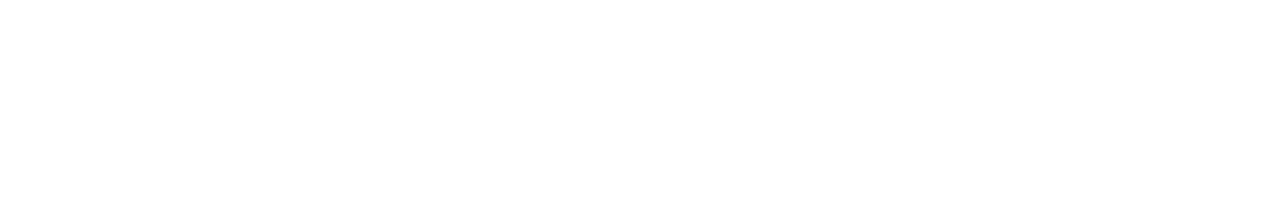
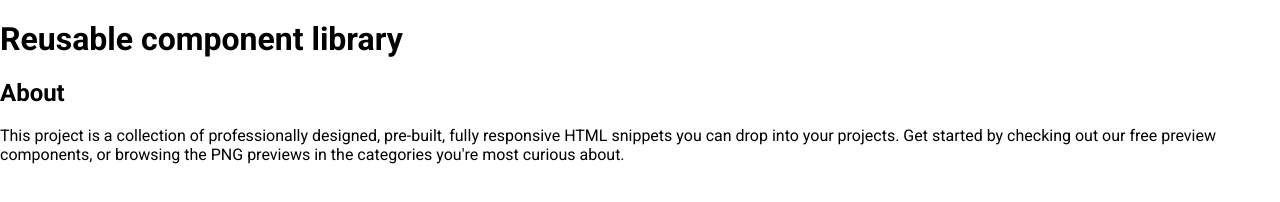
Before and after one commit to vkoragin/htmlcss-20220811_viktor02, a website: page index.html in a window 1280 px wide. Drawn offline with nearby package versions, Linux system fonts and the light colour scheme; a web font is replaced by a local one.

Commit message:
add main layout for lecture 1

```diff
--- a/assets/css/main.css
+++ b/assets/css/main.css
@@ -1,4 +1,8 @@
 @import '../fonts/fonts.css';
+
+@import '../../components/footer/footer.css';
+@import '../../components/header/header.css';
+@import '../../components/preview/preview.css';
 
 :root {
     --white: #ffffff;
@@ -11,6 +15,7 @@
     --grey-2: #DDE2E5;
     --grey-3: #ACB5BD;
     --grey-4: #495057;
+    --grey-5: #F9FAFC;
 
     --error: var(--red);
     --success: var(--blue);
--- a/assets/fonts/fonts.css
+++ b/assets/fonts/fonts.css
@@ -1 +1,2 @@
 @import url('https://fonts.googleapis.com/css2?family=Roboto:ital,wght@0,100;0,300;0,400;0,500;0,700;0,900;1,100;1,300;1,400;1,500;1,700;1,900&display=swap');
+@import url('https://rsms.me/inter/inter.css');
--- a/index.html
+++ b/index.html
@@ -2,9 +2,25 @@
 <!-- Главная страница -->
 <html lang="ru">
     <head>
+        <link rel="stylesheet" href="https://necolas.github.io/normalize.css/latest/normalize.css">
         <link rel="stylesheet" href="./assets/css/main.css">
     </head>
     <body>
+        <div class="page">
+            <header class="header">
+                <h1 class="header__title">Reusable component library</h1>
+            </header>
 
+            <main class="preview">
+
+            </main>
+
+            <footer class="footer">
+                <h2 class="footer__title">About</h2>
+                <p class="footer__text">
+                    This project is a collection of professionally designed, pre-built, fully responsive HTML snippets you can drop into your projects. Get started by checking out our free preview components, or browsing the PNG previews in the categories you're most curious about.
+                </p>
+            </footer>
+        </div>
     </body>
 </html>
```
